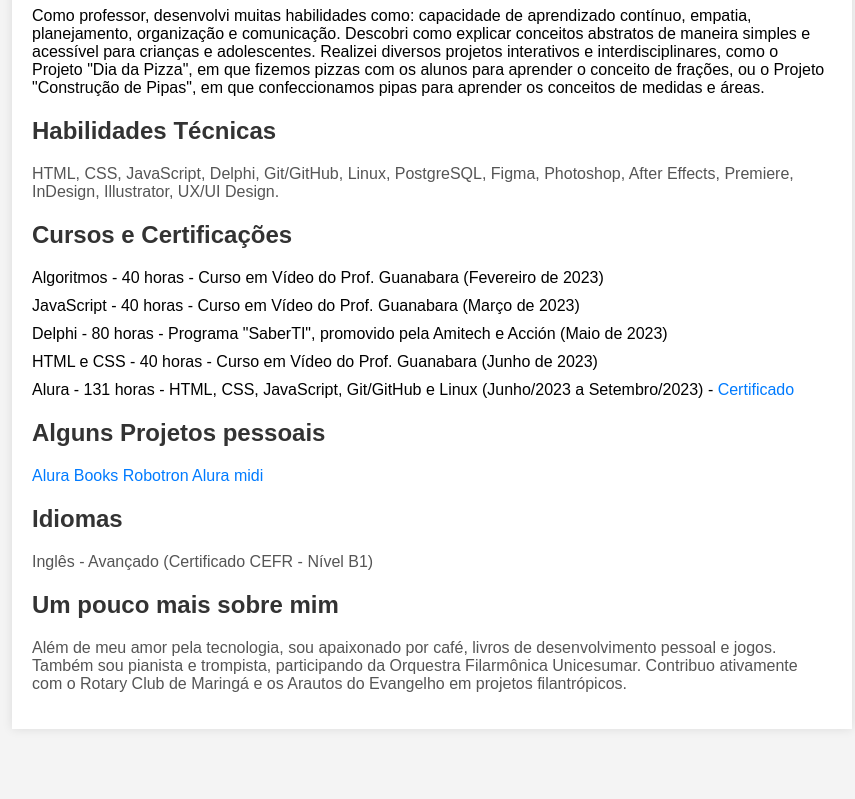
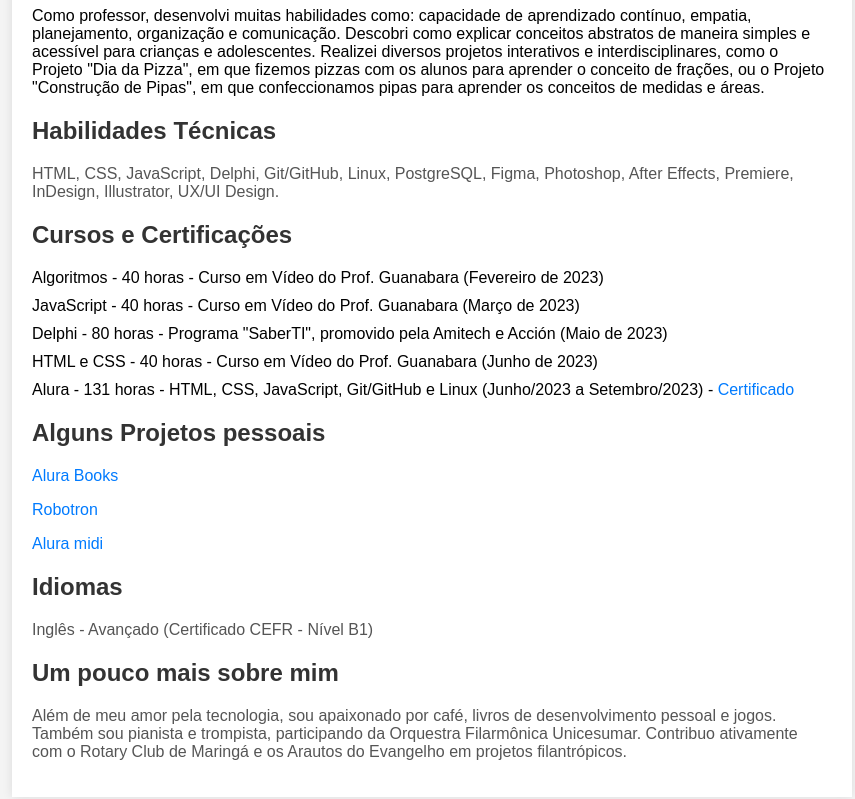
Before and after one commit to lpcampanholi/Curriculo, a plain HTML site: page index.html in a window 1280 px wide. Shown: the part 1450-2249 px from the top of the page, without its empty margins (208-1063 px from the left). Before the commit the page ends 2199 px from the top, so only its background shows below. Drawn offline with Linux system fonts and the light colour scheme.

Commit message:
adicionando parágrafos

```diff
--- a/index.html
+++ b/index.html
@@ -79,9 +79,9 @@
 
         <section>
             <h2>Alguns Projetos pessoais</h2>
-            <a href="https://lpcampanholi.github.io/alura-books/">Alura Books</a>
-            <a href="https://lpcampanholi.github.io/Alura-JavaScript-Robotron/">Robotron</a>
-            <a href="https://lpcampanholi.github.io/alura-midi/">Alura midi</a>
+            <p><a href="https://lpcampanholi.github.io/alura-books/">Alura Books</a></p>
+            <p><a href="https://lpcampanholi.github.io/Alura-JavaScript-Robotron/">Robotron</a></p>
+            <p><a href="https://lpcampanholi.github.io/alura-midi/">Alura midi</a></p>
         </section>
 
         <section>
```
